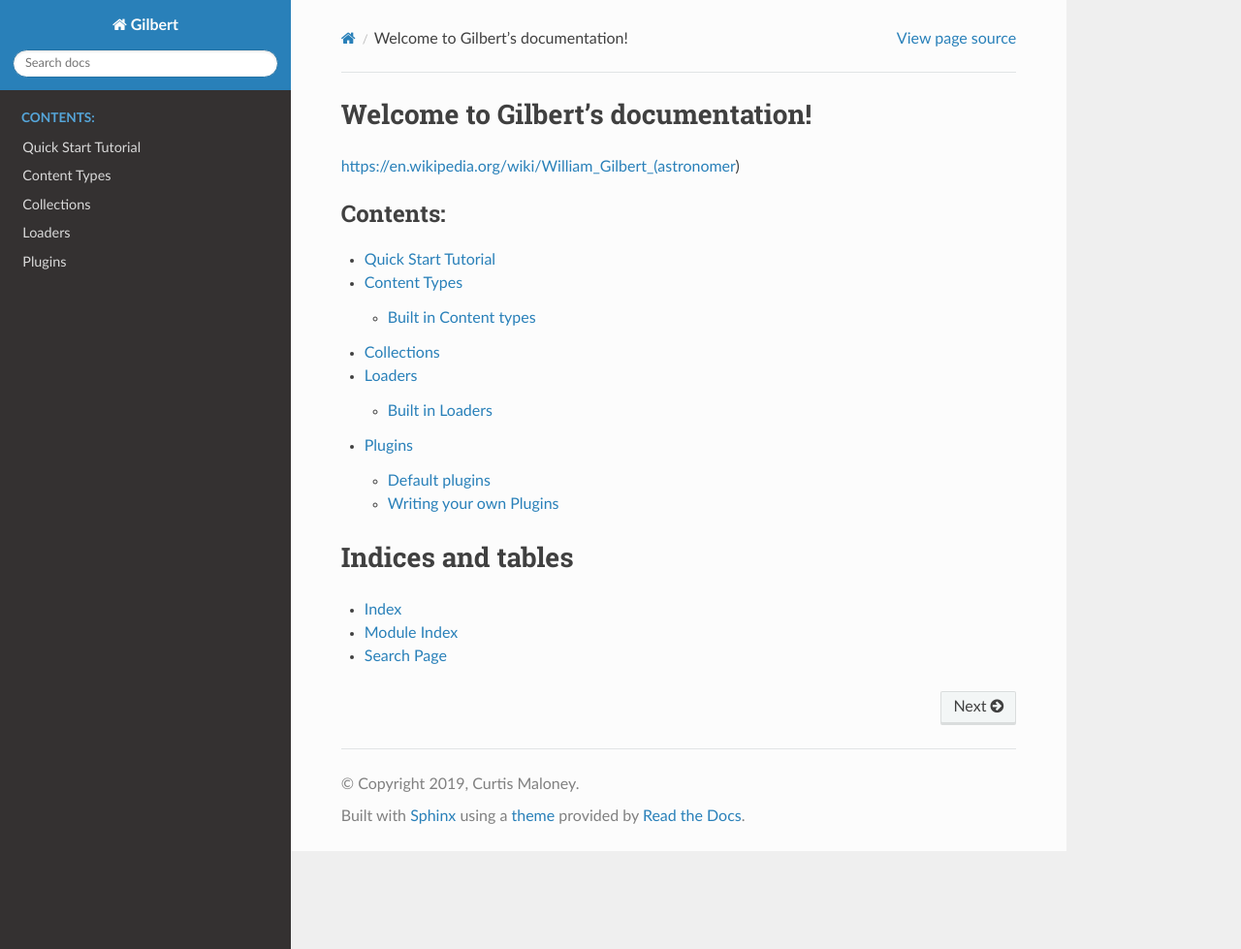
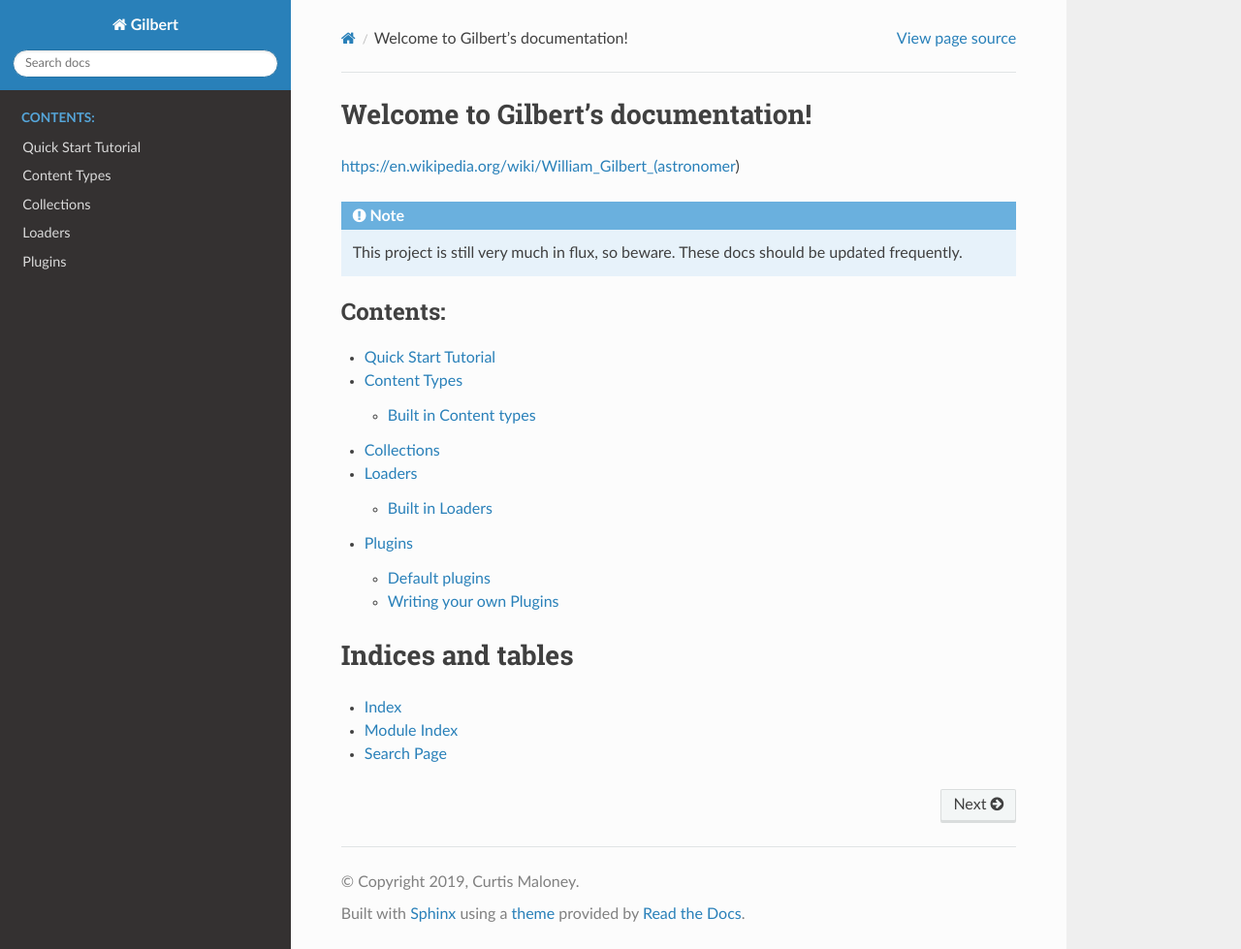
Before and after one commit to funkybob/gilbert, a Sphinx documentation site: the page built from docs/index.rst, in a window 1280 px wide and 979 px high. Shown: the whole window at 97% size. Built offline with Sphinx 7.4.7 and the Read the Docs theme 2.0.0, drawn with Linux system fonts in a browser that asks for light colours.

Commit message:
Add warning to index

```diff
--- a/docs/index.rst
+++ b/docs/index.rst
@@ -3,6 +3,7 @@ Welcome to Gilbert's documentation!
 
 https://en.wikipedia.org/wiki/William_Gilbert_(astronomer)
 
+.. note:: This project is still very much in flux, so beware. These docs should be updated frequently.
 
 .. toctree::
    :maxdepth: 2
```
